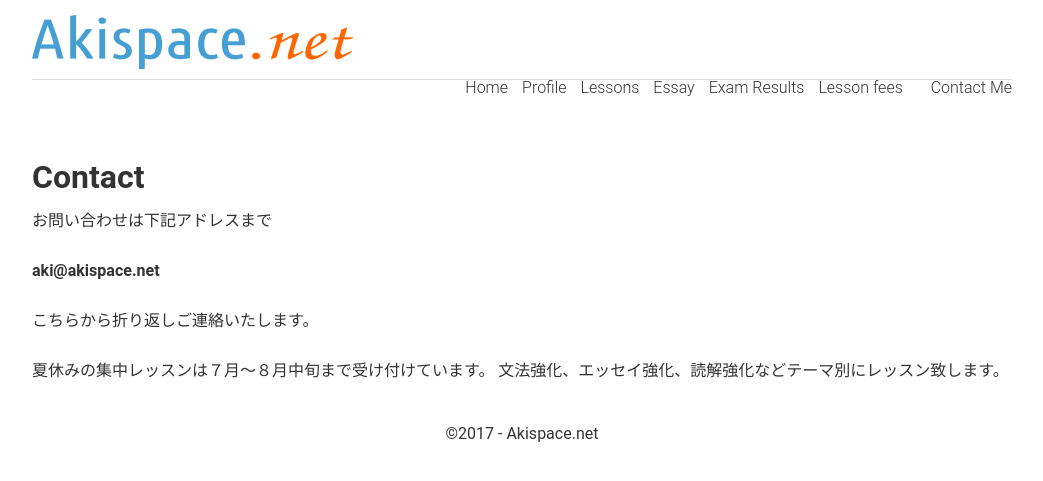
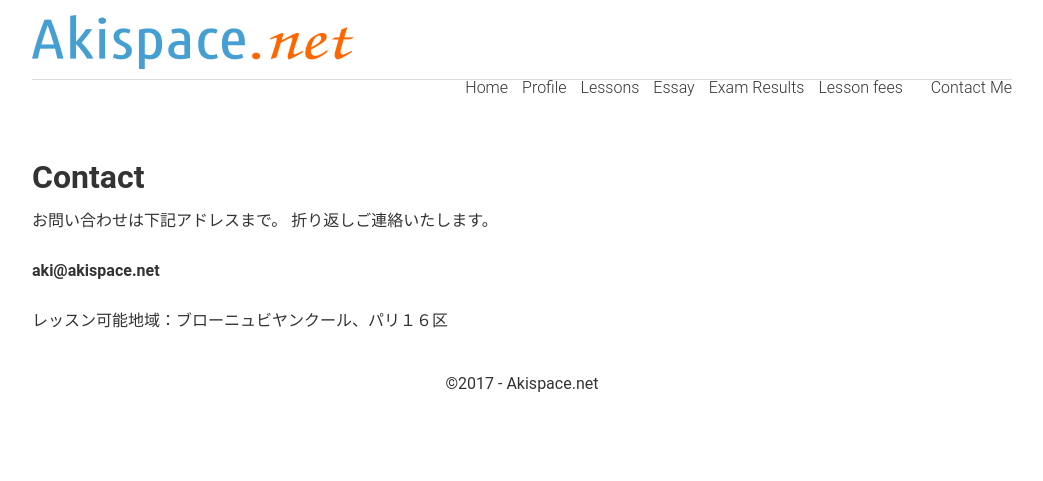
Before and after one commit to phocean/akispace, a Jekyll site: the page built from 70_contact.md, in a window 1280 px wide. Shown: the top 481 px of the page, without its empty margins (118-1161 px from the left). Built offline with Jekyll 4.4.1, drawn with Linux system fonts in a browser that asks for light colours.

Commit message:
one sentence added

```diff
--- a/70_contact.md
+++ b/70_contact.md
@@ -9,11 +9,9 @@ permalink: contact.html
 
 ## Contact
 
-お問い合わせは下記アドレスまで
+お問い合わせは下記アドレスまで。
+折り返しご連絡いたします。
 
 **[aki@akispace.net](mailto:aki@akispace.net)**
 
-こちらから折り返しご連絡いたします。
-
-夏休みの集中レッスンは７月〜８月中旬まで受け付けています。
-文法強化、エッセイ強化、読解強化などテーマ別にレッスン致します。
+レッスン可能地域：ブローニュビヤンクール、パリ１６区
```
